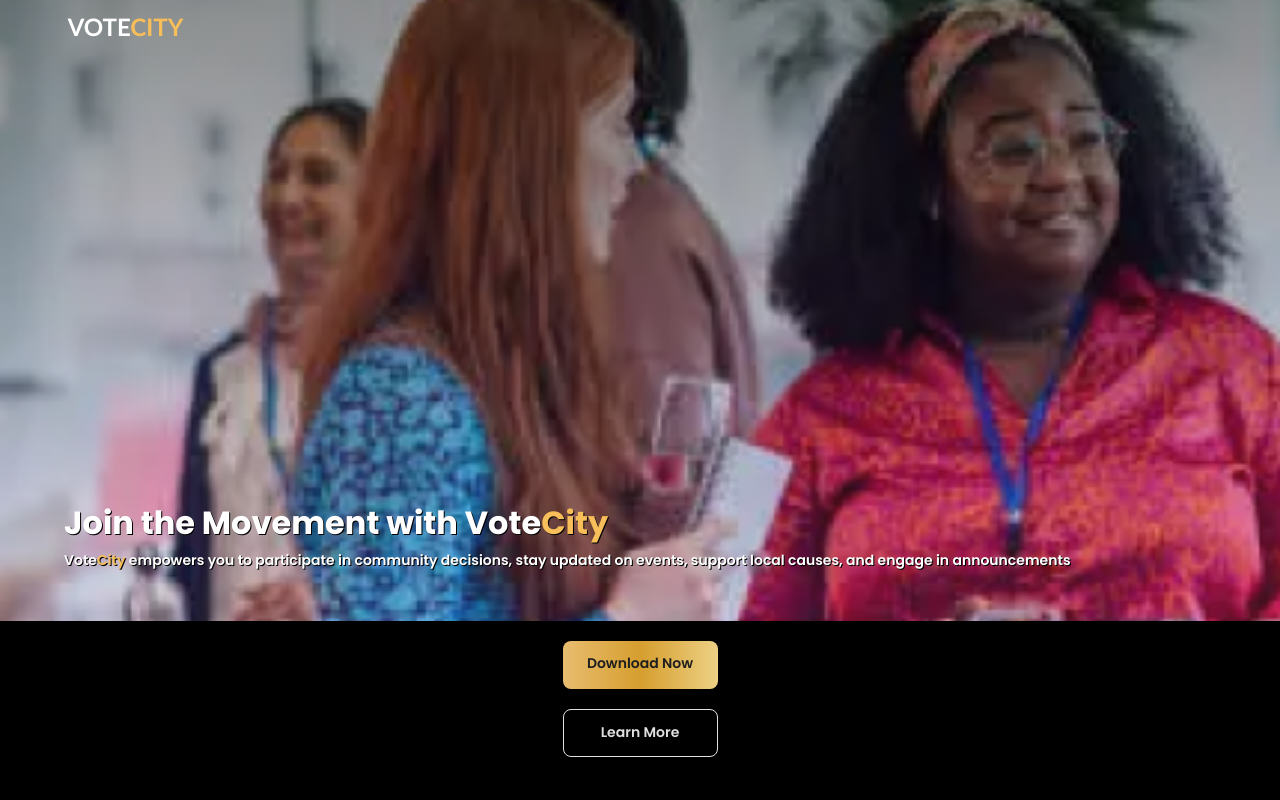
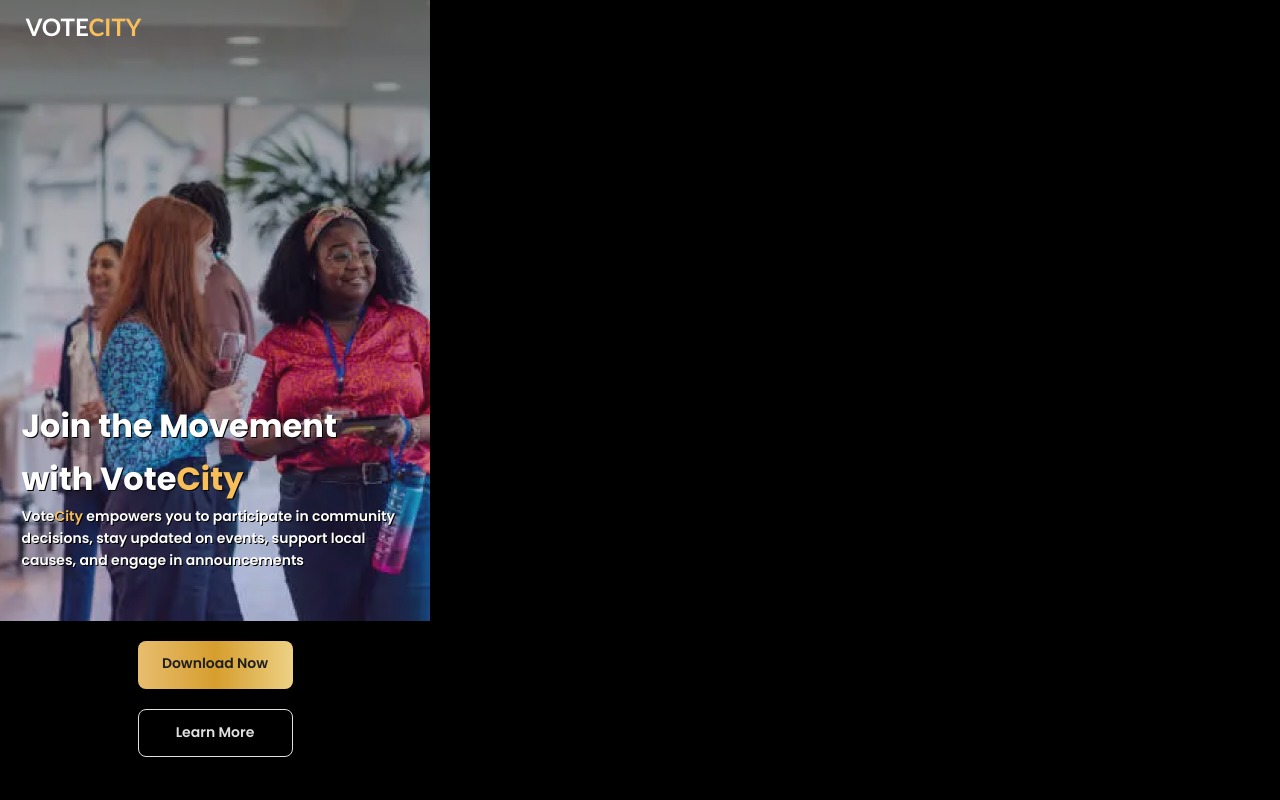
Before and after one commit to TajjDev/votecity2, a React (Vite) app: page / in a window 1280 px wide. Shown: the top 800 px of the page. Built offline with nearby package versions, Linux system fonts and the light colour scheme; a web font is replaced by a local one.

Commit message:
Update App.css

```diff
--- a/src/App.css
+++ b/src/App.css
@@ -45,7 +45,7 @@
 /* } */
 
 *{
-  width: 430px auto;
+  width: 430px;
   padding: 0;
   margin: 0;
   box-sizing: border-box;
```
